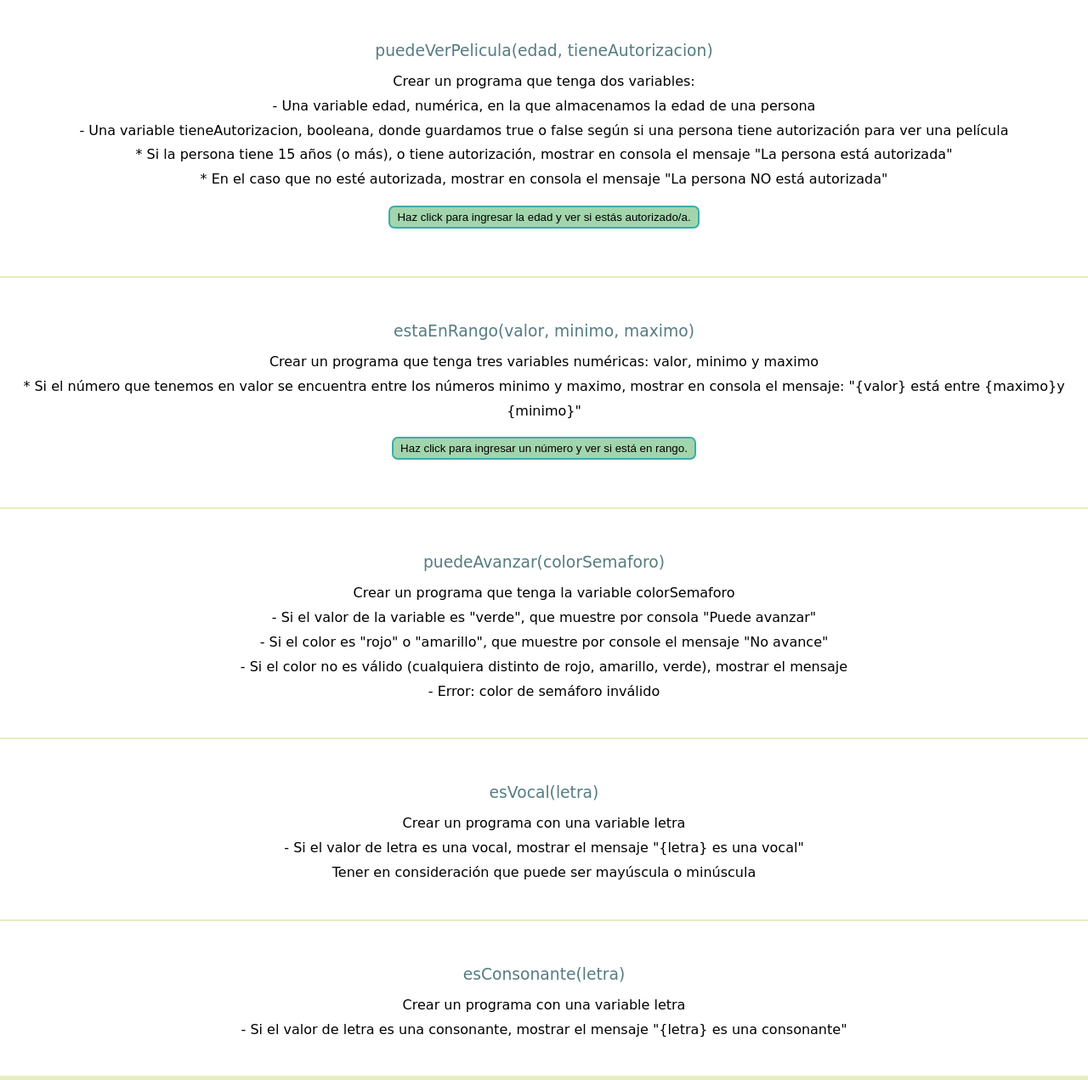
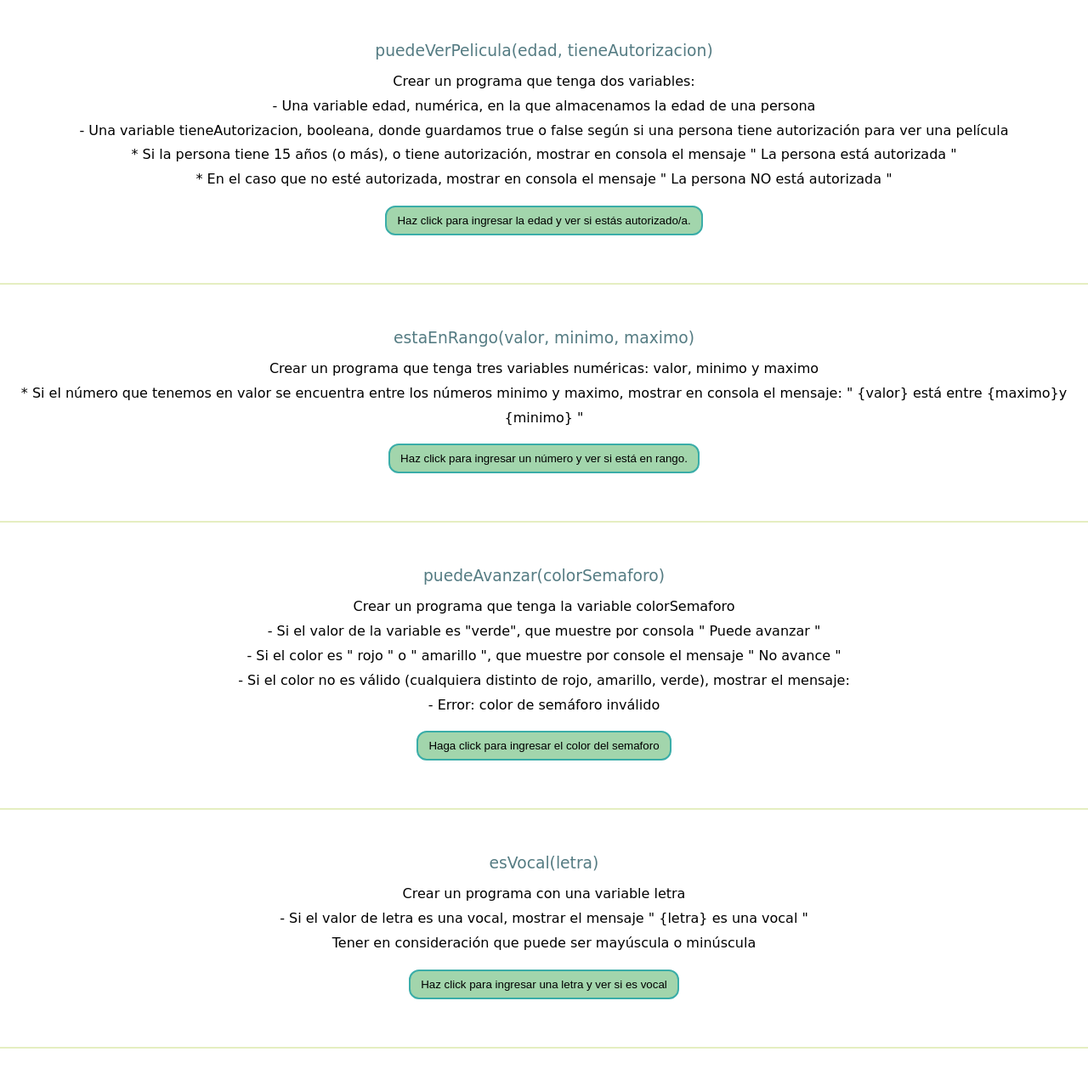
Before and after one commit to eugenia1984/ada-introduccion-back-node, a plain HTML site: page modulo1/ejercicios2/index.html in a window 1280 px wide. Shown: the part 181-1452 px from the top of the page at 85% size. Drawn offline with Linux system fonts and the light colour scheme; a web font is replaced by a local one.

Commit message:
agrego los demas ejercicios de la segunda practica

```diff
--- a/modulo1/ejercicios2/index.html
+++ b/modulo1/ejercicios2/index.html
@@ -29,37 +29,44 @@
       <p>Crear un programa que tenga dos variables:</p>
       <p>- Una variable edad, numérica, en la que almacenamos la edad de una persona</p>
       <p>- Una variable tieneAutorizacion, booleana, donde guardamos true o false según si una persona tiene autorización para ver una película</p>
-      <p>* Si la persona tiene 15 años (o más), o tiene autorización, mostrar en consola el mensaje "La persona está autorizada"</p>
-      <p>* En el caso que no esté autorizada, mostrar en consola el mensaje "La persona NO está autorizada"</p>
+      <p>* Si la persona tiene 15 años (o más), o tiene autorización, mostrar en consola el mensaje "&nbsp;La persona está autorizada&nbsp;"</p>
+      <p>* En el caso que no esté autorizada, mostrar en consola el mensaje "&nbsp;La persona NO está autorizada&nbsp;"</p>
       <button onclick="eventoPuedeVerPelicula()">Haz click para ingresar la edad y ver si estás autorizado/a.</button>
       <p id="puede-ver-pelicula"></p>
     </section>
     <section>
       <h3>estaEnRango(valor, minimo, maximo)</h3>
       <p>Crear un programa que tenga tres variables numéricas: valor, minimo y maximo</p>
-      <p>* Si el número que tenemos en valor se encuentra entre los números minimo y maximo, mostrar en consola el mensaje: "{valor} está entre {maximo}y {minimo}"</p>
+      <p>* Si el número que tenemos en valor se encuentra entre los números minimo y maximo, mostrar en consola el mensaje: "&nbsp;{valor} está entre {maximo}y {minimo}&nbsp;"</p>
       <button onclick="eventoEstaEnRango()">Haz click para ingresar un número y ver si está en rango.</button>
       <p id="esta-en-rango"></p>
     </section>
     <section>
       <h3>puedeAvanzar(colorSemaforo)</h3>
       <p>Crear un programa que tenga la variable colorSemaforo</p>
-      <p>- Si el valor de la variable es "verde", que muestre por consola "Puede avanzar"
+      <p>- Si el valor de la variable es "verde", que muestre por consola "&nbsp;Puede avanzar&nbsp;"
       </p>
-      <p>- Si el color es "rojo" o "amarillo", que muestre por console el mensaje "No avance"</p>
-      <p>- Si el color no es válido (cualquiera distinto de rojo, amarillo, verde), mostrar el mensaje</p>
+      <p>- Si el color es "&nbsp;rojo&nbsp;" o "&nbsp;amarillo&nbsp;", que muestre por console el mensaje "&nbsp;No avance&nbsp;"</p>
+      <p>- Si el color no es válido (cualquiera distinto de rojo, amarillo, verde), mostrar el mensaje:</p>
       <p>- Error: color de semáforo inválido</p>
+      <button onclick="eventoPuedeAvanzar()">Haga click para ingresar el color del semaforo</button>
+      <p id="puede-avanzar"></p>
+
     </section>
     <section>
       <h3>esVocal(letra)</h3>
       <p>Crear un programa con una variable letra</p>
-      <p>- Si el valor de letra es una vocal, mostrar el mensaje "{letra} es una vocal"</p>
+      <p>- Si el valor de letra es una vocal, mostrar el mensaje "&nbsp;{letra} es una vocal&nbsp;"</p>
       <p>Tener en consideración que puede ser mayúscula o minúscula</p>
+      <button onclick="eventoEsVocal()">Haz click para ingresar una letra y ver si es vocal</button>
+      <p id="es-vocal"></p>
     </section>
     <section>
       <h3>esConsonante(letra)</h3>
       <p>Crear un programa con una variable letra</p>
-      <p>- Si el valor de letra es una consonante, mostrar el mensaje "{letra} es una consonante"</p>
+      <p>- Si el valor de letra es una consonante, mostrar el mensaje "&nbsp;{letra} es una consonante&nbsp;"</p>
+      <button onclick="eventoEsConsonante()">Ingresa una letra para ver si es consonante</button>
+      <p id="es-consonante"></p>
     </section>
   </main>
   <footer id="footer-2">
--- a/modulo1/ejercicios2/index.js
+++ b/modulo1/ejercicios2/index.js
@@ -1,17 +1,43 @@
 const d = document;
+const onlyVocals = /^[A,E,I,O,U,a,e,i,o,u,Á,É,Í,Ó,Ú,á,é,í,ó,ú]$/
+const onlyConsonants = /^[B,C,D,F,G,H,J,K,L,M,N,P,Q,R,S,T,V,W,X,Y,Z,b,c,d,f,g,h,j,k,l,m,n,s,t,v,w,x,y,z]$/
+/*RegEx
+^ indica que el patrón debe iniciar con los caracteres dentro de los corchetes
++ indica que los caracteres dentro de los corchetes se pueden repetir
+*/
 
 function puedeVerPelicula(edad, tieneAutorizacion) {
   return (edad >= 15 || tieneAutorizacion == true) ? "La persona está autorizada" : "La persona NO está autorizada";
 }
 
 function estaEnRango(valor, minimo, maximo) {
-  if (valor == null || valor == "" || isNaN(valor) ) {
+  if (valor == null || valor == "" || isNaN(valor)) {
     return "Debes ingresar un numero";
   } else {
     return (valor > minimo && valor < maximo)? `${valor} está entre ${maximo} y ${minimo}.`: `Esta fuera de rango`;
   }
 }
 
+function puedeAvanzar(colorSemaforo) {
+  if(colorSemaforo == "verde") {
+    console.log("Puede avanzar");
+    return "Puede avanzar";
+  } else if(colorSemaforo == "amarillo" || colorSemaforo == "rojo") {
+    console.log("No avance");
+    return "No avance";
+  } else {
+    console.log("Error: color de semáforo inválido<");
+    return "Error: color de semáforo inválido<";
+  }
+}
+
+function esVocal(letra) {
+  return (onlyVocals.test(letra))? `${letra} es una vocal`: `No es una vocal`;
+}
+
+function esConsonante(letra) {
+  return (onlyConsonants.test(letra))? `${letra} es una consonante`: `No es una consonante`;
+}
 function eventoPuedeVerPelicula() {
   let age = Number(prompt("Ingresa tu edad -en numeros-: "));
   let tieneAutorizacion = false;
@@ -32,3 +58,26 @@ function eventoEstaEnRango() {
   let text = estaEnRango(valor, minimo, maximo);
   d.getElementById("esta-en-rango").innerHTML = text;
 }
+
+function eventoPuedeAvanzar() {
+  let color = (prompt("Ingresa el color del semaforo para indicarle si puede avanzar: ")).toLocaleLowerCase();
+  text = puedeAvanzar(color);
+  d.getElementById("puede-avanzar").innerHTML = text;
+}
+
+function eventoEsVocal() {
+  let vocal = (prompt("Ingresa una letra para decirte si es vocal: ")).toLocaleLowerCase();
+  let text= ``;
+  if(vocal == null || vocal == ""){
+    alert("debe ingresar una letra");
+  } else {
+    text = esVocal(vocal);
+  }
+  d.getElementById("es-vocal").innerHTML = text;
+}
+
+function eventoEsConsonante() {
+  let consonante = (prompt("Ingresa una letra para ver si es consonante: ")).toLocaleLowerCase();
+  text = esConsonante(consonante);
+  d.getElementById("es-consonante").innerHTML = text;
+}
--- a/modulo1/ejercicios2/styles.css
+++ b/modulo1/ejercicios2/styles.css
@@ -64,13 +64,13 @@ section {
 
 #main-2 button {
   background-color: var(--light-green);
-  padding: 0.25rem 0.50rem;
+  padding: 0.50rem 0.75rem;
   border: 2px solid var(--green);
-  border-radius: 7px;
-  -webkit-border-radius: 7px;
-  -moz-border-radius: 7px;
-  -ms-border-radius: 7px;
-  -o-border-radius: 7px;
+  border-radius: 12px;
+  -webkit-border-radius: 12px;
+  -moz-border-radius: 12px;
+  -ms-border-radius: 12px;
+  -o-border-radius: 12px;
   margin: 1rem 2rem;
 }
 
```
